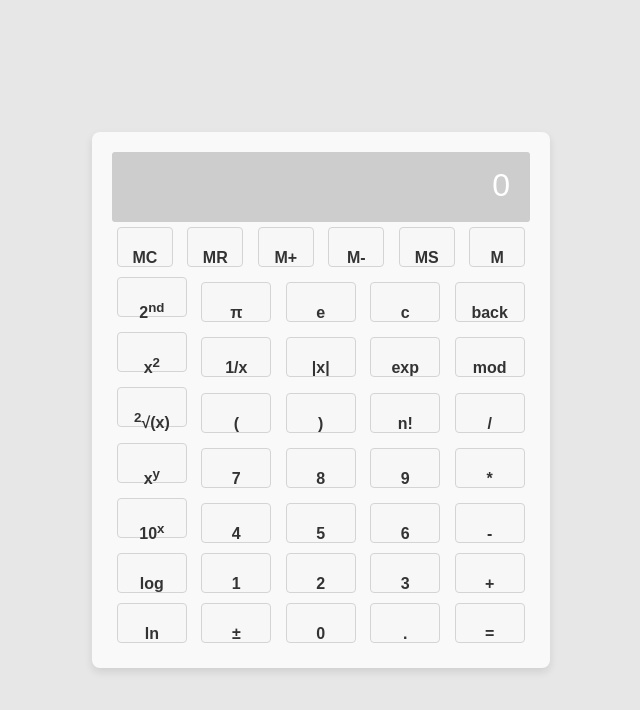
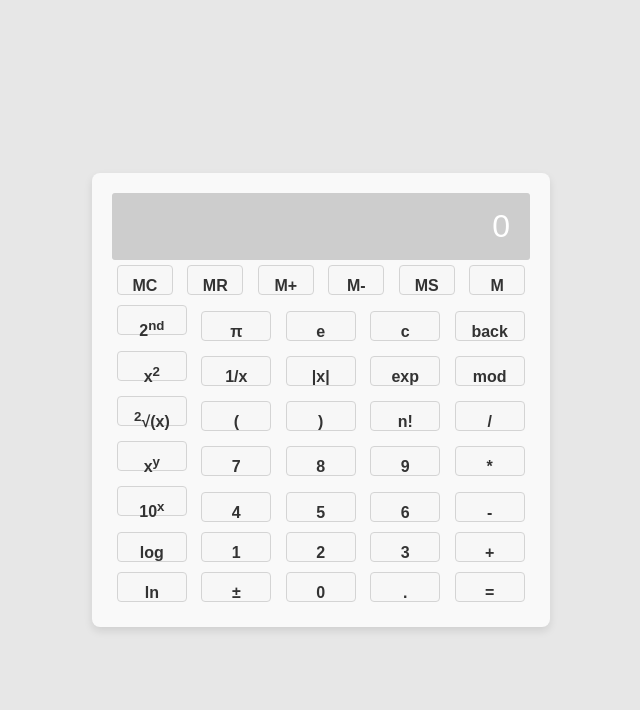
Before and after one commit to amir3x0/web-ex-1, a plain HTML site: page index.html in a window 1280 px wide. Shown: the whole page, without its empty margins (319-959 px from the left). Drawn offline with Linux system fonts and the light colour scheme.

Commit message:
second week commit

```diff
--- a/style.css
+++ b/style.css
@@ -42,15 +42,15 @@ body {
     font-size: 2em;
     text-align: right;
     border-radius: 3px; /* Slightly rounded corners for the display screen */
-    min-height: 40px; /* Minimum height for the display */
+    min-height: 30px; /* Minimum height for the display */
 }
 
 /* Button styles */
 .button {
     text-align: center; /* Center text horizontally */
     width: 70px; /* Fixed width */
-    height: 40px; /* Fixed height */
-    line-height: 40px; /* Center text vertically */
+    height: 30px; /* Fixed height */
+    line-height: 20px; /* Center text vertically */
     text-align: center; /* Center text horizontally */
     background-color: #f7f7f7; /* Light grey background */
     border: 1px solid #d4d4d4; /* Slightly darker border for definition */
```
